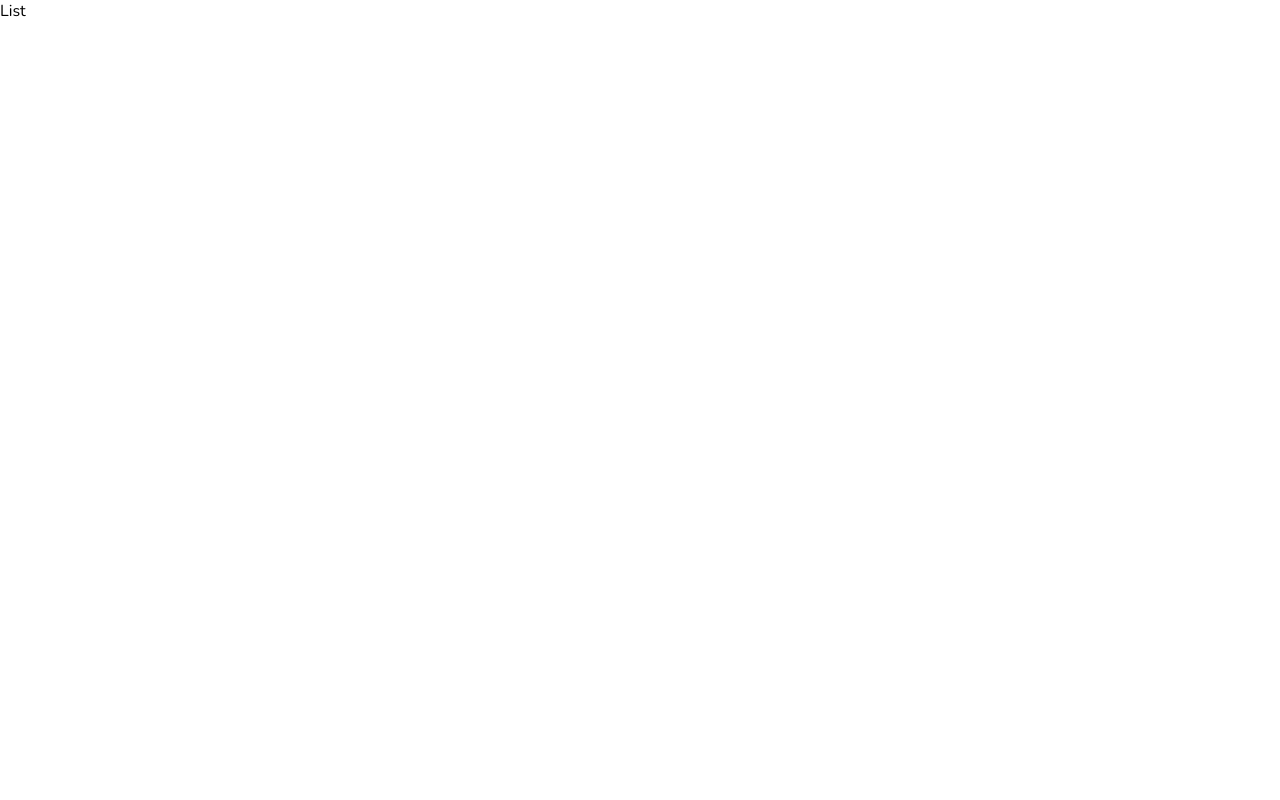
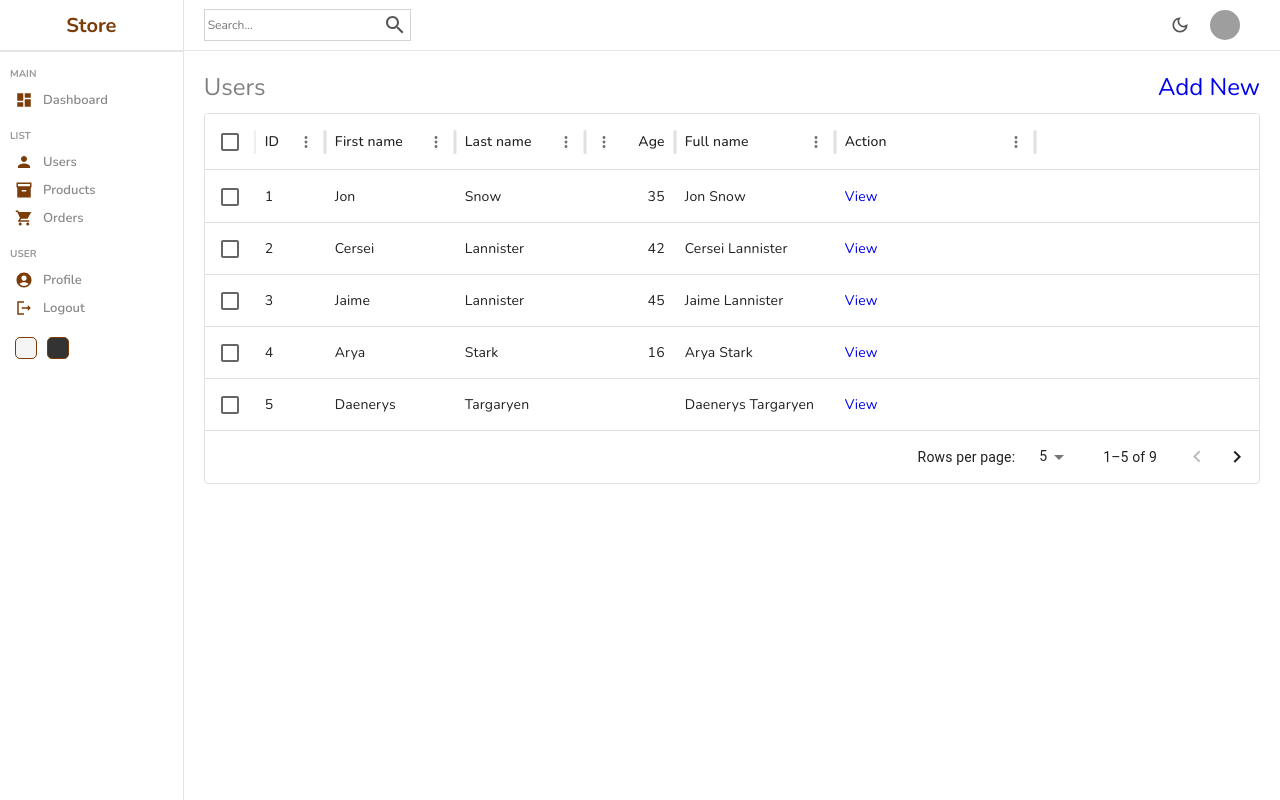
Before and after one commit to septiyanr/admin-ui, a React (Vite) app: page /users in a window 1280 px wide. Built offline with nearby package versions, Linux system fonts and the light colour scheme; grey boxes are pictures that could not be loaded.

Commit message:
ubah teks di app

```diff
--- a/package.json
+++ b/package.json
@@ -14,6 +14,7 @@
     "@emotion/styled": "^11.11.5",
     "@mui/icons-material": "^5.15.15",
     "@mui/material": "^5.15.15",
+    "@mui/x-data-grid": "^7.3.0",
     "react": "^18.2.0",
     "react-dom": "^18.2.0",
     "react-router-dom": "^6.22.3",
--- /dev/null
+++ b/src/components/datatable/Datatable.jsx
@@ -0,0 +1,78 @@
+import "./datatable.scss";
+import { DataGrid } from "@mui/x-data-grid";
+import { Link } from "react-router-dom";
+
+const columns = [
+  { field: "id", headerName: "ID", width: 70 },
+  { field: "firstName", headerName: "First name", width: 130 },
+  { field: "lastName", headerName: "Last name", width: 130 },
+  {
+    field: "age",
+    headerName: "Age",
+    type: "number",
+    width: 90,
+  },
+  {
+    field: "fullName",
+    headerName: "Full name",
+    description: "This column has a value getter and is not sortable.",
+    sortable: false,
+    width: 160,
+    valueGetter: (value, row) => `${row.firstName || ""} ${row.lastName || ""}`,
+  },
+];
+
+const rows = [
+  { id: 1, lastName: "Snow", firstName: "Jon", age: 35 },
+  { id: 2, lastName: "Lannister", firstName: "Cersei", age: 42 },
+  { id: 3, lastName: "Lannister", firstName: "Jaime", age: 45 },
+  { id: 4, lastName: "Stark", firstName: "Arya", age: 16 },
+  { id: 5, lastName: "Targaryen", firstName: "Daenerys", age: null },
+  { id: 6, lastName: "Melisandre", firstName: null, age: 150 },
+  { id: 7, lastName: "Clifford", firstName: "Ferrara", age: 44 },
+  { id: 8, lastName: "Frances", firstName: "Rossini", age: 36 },
+  { id: 9, lastName: "Roxie", firstName: "Harvey", age: 65 },
+];
+
+const actionColumn = [
+  {
+    field: "action",
+    headerName: "Action",
+    width: 200,
+    renderCell: () => {
+      return (
+        <div className="cellAction">
+          <Link to="/users/test" style={{ textDecoration: "none" }}>
+            <div className="viewButton">View</div>
+          </Link>
+        </div>
+      );
+    },
+  },
+];
+
+const Datatable = () => {
+  return (
+    <div className="datatable">
+      <div className="datatableTitle">
+        Users
+        <Link to="/users/new" style={{ textDecoration: "none" }}>
+          Add New
+        </Link>
+      </div>
+      <DataGrid
+        rows={rows}
+        columns={columns.concat(actionColumn)}
+        initialState={{
+          pagination: {
+            paginationModel: { page: 0, pageSize: 5 },
+          },
+        }}
+        pageSizeOptions={[5, 10]}
+        checkboxSelection
+      />
+    </div>
+  );
+};
+
+export default Datatable;
--- /dev/null
+++ b/src/components/datatable/datatable.scss
@@ -0,0 +1,24 @@
+.datatable {
+    padding: 20px;
+
+    .datatableTitle {
+      width: 100%;
+      font-size: 24px;
+      color: gray;
+      margin-bottom: 10px;
+      display: flex;
+      align-items: center;
+      justify-content: space-between;
+
+      .link {
+        text-decoration: none;
+        color: green;
+        font-size: 16px;
+        font-weight: 400;
+        border: 1px solid green;
+        padding: 5px;
+        border-radius: 5px;
+        cursor: pointer;
+      }
+    }
+  }
--- a/src/pages/list/List.jsx
+++ b/src/pages/list/List.jsx
@@ -1,9 +1,18 @@
-import "./list.scss"
+import "./list.scss";
+import Sidebar from "../../components/sidebar/Sidebar";
+import Navbar from "../../components/navbar/Navbar";
+import Datatable from "../../components/datatable/Datatable";
 
 const List = () => {
   return (
-    <div>List</div>
-  )
-}
+    <div className="list">
+      <Sidebar />
+      <div className="listContainer">
+        <Navbar />
+        <Datatable />
+      </div>
+    </div>
+  );
+};
 
-export default List
+export default List;
--- a/src/pages/list/list.scss
+++ b/src/pages/list/list.scss
@@ -0,0 +1,8 @@
+.list {
+    display: flex;
+    width: 100%;
+
+    .listContainer {
+      flex: 6;
+    }
+  }
```
Also changed, not shown: 1 other file (tests, documents, lock files or other folders).
